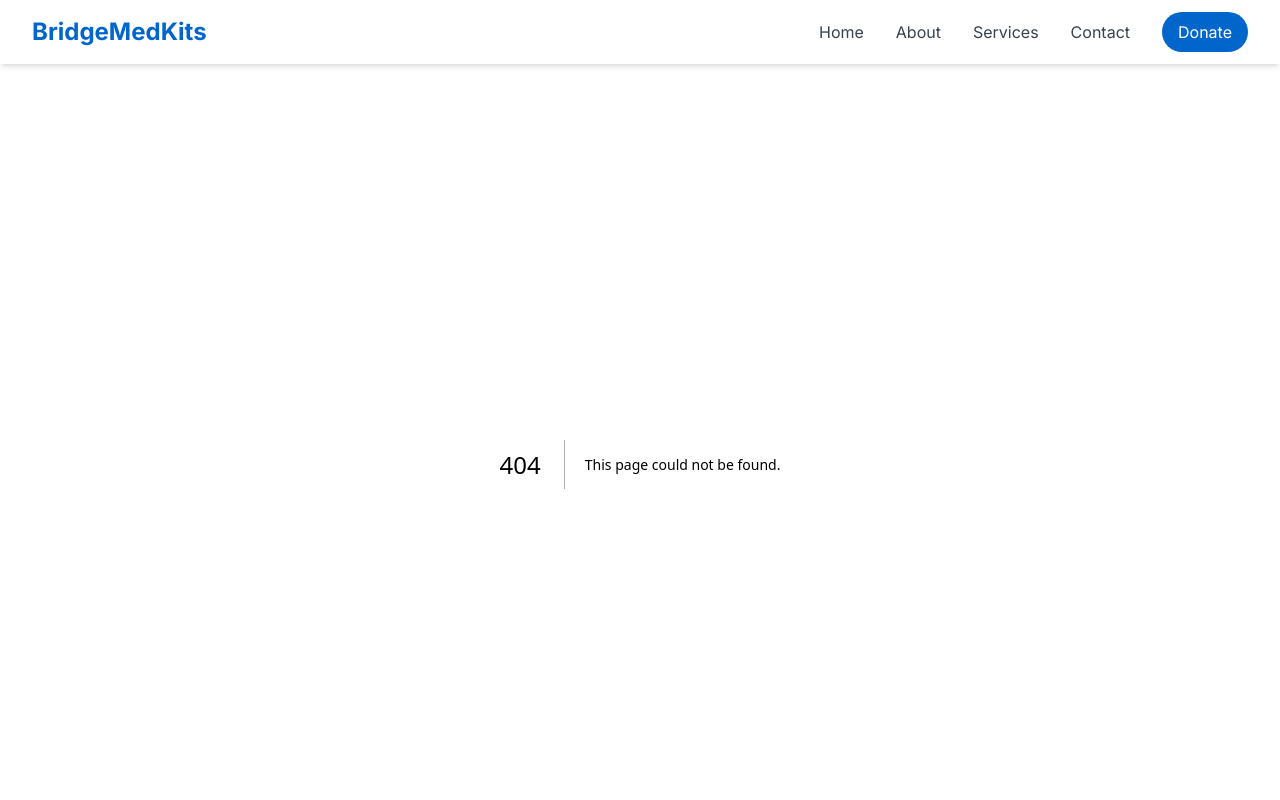
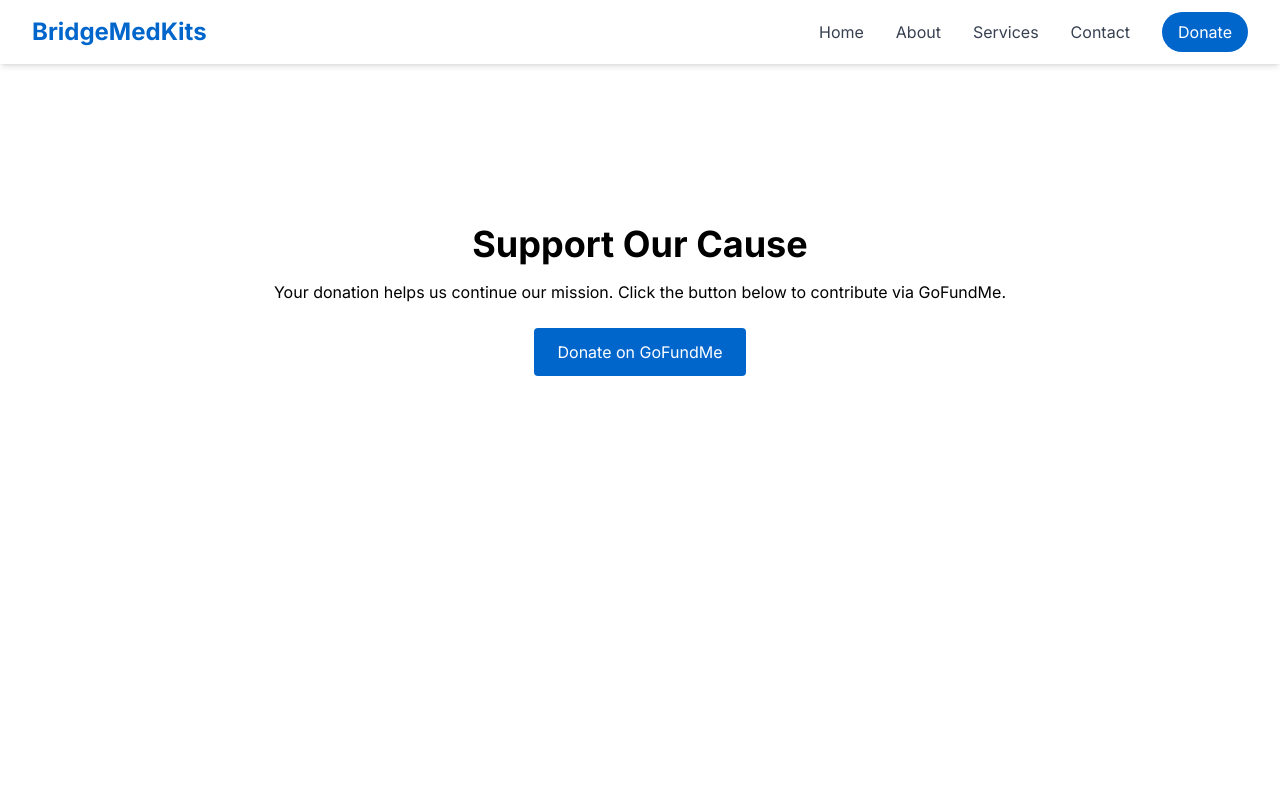
Before and after one commit to arhanlev/BridgeMedKits, a Next.js app: page /donate in a window 1280 px wide. Before the commit this address had no page. Shown: the top 800 px of the page. Built offline with nearby package versions, Linux system fonts and the light colour scheme.

Commit message:
Update Donate to external GoFundMe, add Services page, and wire navbar/footer/home links

```diff
--- /dev/null
+++ b/src/app/donate/page.tsx
@@ -0,0 +1,38 @@
+"use client"
+
+import React from "react"
+
+const GFM_URL =
+  "https://www.gofundme.com/f/support-bridgemed-kits-mission-today?attribution_id=sl:c1752735-a687-4f8f-8f08-dd1ad3161eee&lang=en_US&ts=1760756724&utm_campaign=man_sharesheet_dash&utm_content=amp17_ta&utm_medium=customer&utm_source=copy_link"
+
+export default function Donate() {
+  const handleClick = (e: React.MouseEvent) => {
+    // open in a new tab using window.open to avoid potential issues with anchors
+    // being prevented by other client-side logic or popup blockers in some cases
+    e.preventDefault()
+    window.open(GFM_URL, "_blank", "noopener,noreferrer")
+  }
+
+  return (
+    <main className="min-h-screen pt-20">
+      <div className="container mx-auto px-4">
+        <div className="max-w-3xl mx-auto text-center py-20">
+          <h1 className="text-4xl font-bold mb-4">Support Our Cause</h1>
+          <p className="mb-6">
+            Your donation helps us continue our mission. Click the button below to
+            contribute via GoFundMe.
+          </p>
+          <a
+            href={GFM_URL}
+            onClick={handleClick}
+            target="_blank"
+            rel="noopener noreferrer"
+            className="inline-block bg-primary text-white px-6 py-3 rounded hover:opacity-90 transition"
+          >
+            Donate on GoFundMe
+          </a>
+        </div>
+      </div>
+    </main>
+  )
+}
--- a/src/app/page.tsx
+++ b/src/app/page.tsx
@@ -1,5 +1,6 @@
 import React from 'react'
 import Image from 'next/image'
+import Link from 'next/link'
 
 export default function Home() {
   return (
@@ -10,9 +11,9 @@ export default function Home() {
           <div className="max-w-3xl mx-auto text-center">
             <h1 className="text-5xl font-bold mb-6">BridgeMedKits</h1>
             <p className="text-xl mb-8">A student-led nonprofit delivering custom-built medical kits to underserved clinics worldwide</p>
-            <button className="bg-white text-primary px-8 py-3 rounded-full font-semibold hover:bg-opacity-90 transition-all">
+            <Link href="/about" className="bg-white text-primary px-8 py-3 rounded-full font-semibold hover:bg-opacity-90 transition-all">
               Learn More
-            </button>
+            </Link>
           </div>
         </div>
       </section>
@@ -65,9 +66,9 @@ export default function Home() {
             <p className="text-lg text-gray-600 mb-8">
               Join us in our mission to provide essential medical supplies to those in need.
             </p>
-            <button className="bg-primary text-white px-8 py-3 rounded-full font-semibold hover:bg-opacity-90 transition-all">
+            <Link href="/contact" className="bg-primary text-white px-8 py-3 rounded-full font-semibold hover:bg-opacity-90 transition-all">
               Contact Us
-            </button>
+            </Link>
           </div>
         </div>
       </section>
--- /dev/null
+++ b/src/app/services/page.tsx
@@ -0,0 +1,19 @@
+import React from 'react'
+
+export default function Services() {
+  return (
+    <main className="min-h-screen pt-20">
+      <section className="py-24">
+        <div className="container mx-auto px-4">
+          <div className="max-w-3xl mx-auto text-center">
+            <h1 className="text-4xl font-bold mb-4">Services</h1>
+            <p className="text-lg text-gray-600 mb-6">Coming soon — we're building this page.</p>
+            <div className="mt-8">
+              <p className="text-gray-500">If you have a specific service you want to highlight, tell us and we'll add it.</p>
+            </div>
+          </div>
+        </div>
+      </section>
+    </main>
+  )
+}
--- a/src/components/Footer.tsx
+++ b/src/components/Footer.tsx
@@ -57,9 +57,14 @@ const Footer = () => {
                 </Link>
               </li>
               <li>
-                <Link href="/donate" className="text-gray-400 hover:text-white">
+                <a
+                  href="https://www.gofundme.com/f/support-bridgem-kits-mission-today?attribution_id=sl:c1752735-a687-4f8f-8f08-dd1ad3161eee&lang=en_US&ts=1760756724&utm_campaign=man_sharesheet_dash&utm_content=amp17_ta&utm_medium=customer&utm_source=copy_link"
+                  target="_blank"
+                  rel="noopener noreferrer"
+                  className="text-gray-400 hover:text-white"
+                >
                   Donate
-                </Link>
+                </a>
               </li>
             </ul>
           </div>
--- a/src/components/Navbar.tsx
+++ b/src/components/Navbar.tsx
@@ -30,9 +30,14 @@ const Navbar = () => {
             <Link href="/contact" className="text-gray-700 hover:text-primary">
               Contact
             </Link>
-            <button className="bg-primary text-white px-4 py-2 rounded-full hover:bg-opacity-90">
+            <a
+              href="https://www.gofundme.com/f/support-bridgem-kits-mission-today?attribution_id=sl:c1752735-a687-4f8f-8f08-dd1ad3161eee&lang=en_US&ts=1760756724&utm_campaign=man_sharesheet_dash&utm_content=amp17_ta&utm_medium=customer&utm_source=copy_link"
+              target="_blank"
+              rel="noopener noreferrer"
+              className="bg-primary text-white px-4 py-2 rounded-full hover:bg-opacity-90"
+            >
               Donate
-            </button>
+            </a>
           </div>
 
           {/* Mobile menu button */}
@@ -84,9 +89,14 @@ const Navbar = () => {
             <Link href="/contact" className="block px-3 py-2 text-gray-700 hover:text-primary">
               Contact
             </Link>
-            <Link href="/donate"className="w-full mt-4 bg-primary text-white px-4 py-2 rounded-full hover:bg-opacity-90">
+            <a
+              href="https://www.gofundme.com/f/support-bridgem-kits-mission-today?attribution_id=sl:c1752735-a687-4f8f-8f08-dd1ad3161eee&lang=en_US&ts=1760756724&utm_campaign=man_sharesheet_dash&utm_content=amp17_ta&utm_medium=customer&utm_source=copy_link"
+              target="_blank"
+              rel="noopener noreferrer"
+              className="w-full mt-4 bg-primary text-white px-4 py-2 rounded-full hover:bg-opacity-90"
+            >
               Donate
-            </Link>
+            </a>
           </div>
         </div>
       )}
```
